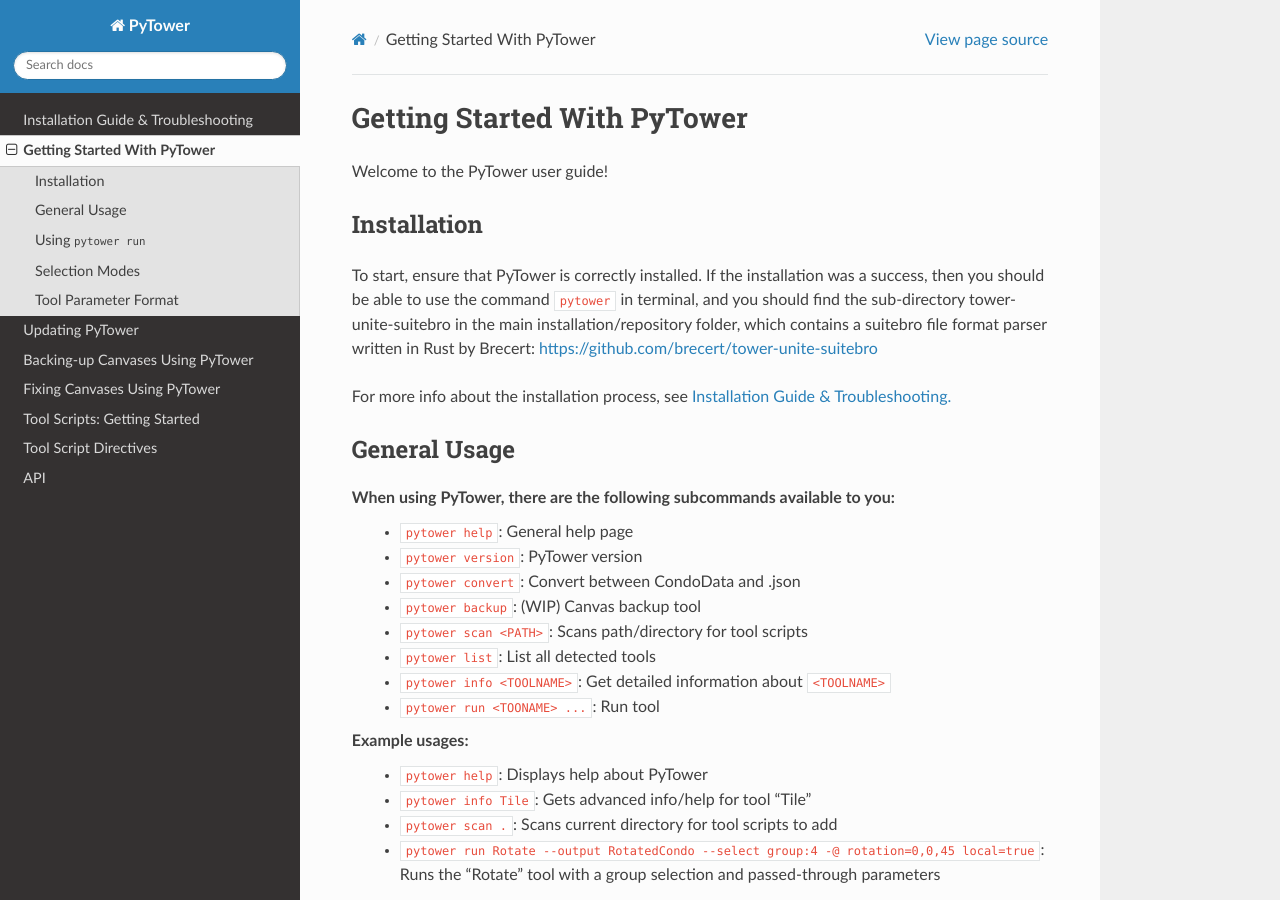
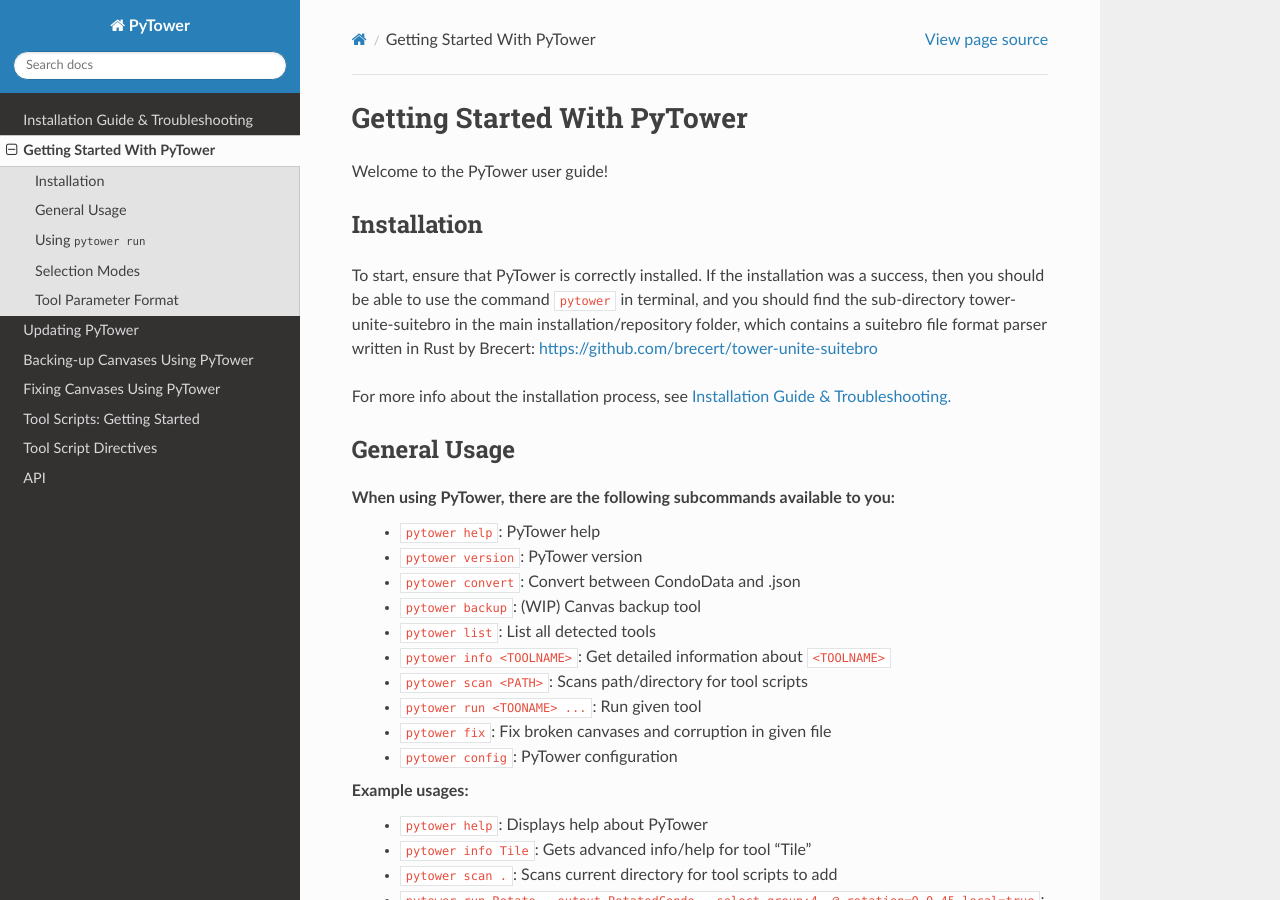
Before and after one commit to rainbowphysics/PyTower, a Sphinx documentation site: the page built from docs/source/getting_started.rst, in a window 1280 px wide and 900 px high. Built offline with Sphinx 7.4.7 and the Read the Docs theme 2.0.0, drawn with Linux system fonts in a browser that asks for light colours; the version number could not be read and is left out.

Commit message:
Update pytower help and wiki page

```diff
--- a/docs/source/getting_started.rst
+++ b/docs/source/getting_started.rst
@@ -12,20 +12,24 @@
 General Usage
 -------------
 When using PyTower, there are the following subcommands available to you:
- - ``pytower help``: General help page
+ - ``pytower help``: PyTower help
  - ``pytower version``: PyTower version
  - ``pytower convert``: Convert between CondoData and .json
  - ``pytower backup``: (WIP) Canvas backup tool
- - ``pytower scan <PATH>``: Scans path/directory for tool scripts
  - ``pytower list``: List all detected tools
  - ``pytower info <TOOLNAME>``: Get detailed information about ``<TOOLNAME>``
- - ``pytower run <TOONAME> ...``: Run tool
+ - ``pytower scan <PATH>``: Scans path/directory for tool scripts
+ - ``pytower run <TOONAME> ...``: Run given tool
+ - ``pytower fix``: Fix broken canvases and corruption in given file
+ - ``pytower config``: PyTower configuration
+
 
 Example usages:
  - ``pytower help``: Displays help about PyTower
  - ``pytower info Tile``: Gets advanced info/help for tool "Tile"
  - ``pytower scan .``: Scans current directory for tool scripts to add
  - ``pytower run Rotate --output RotatedCondo --select group:4 -@ rotation=0,0,45 local=true``: Runs the "Rotate" tool with a group selection and passed-through parameters
+
 
 For any subcommand, leaving a requirement blank will bring up a help page. For example, running the command ``pytower run`` without any additional arguments will bring up a detailed help page generated by Python ``argparse``.
 
```
Also changed, not shown: 1 other file.
